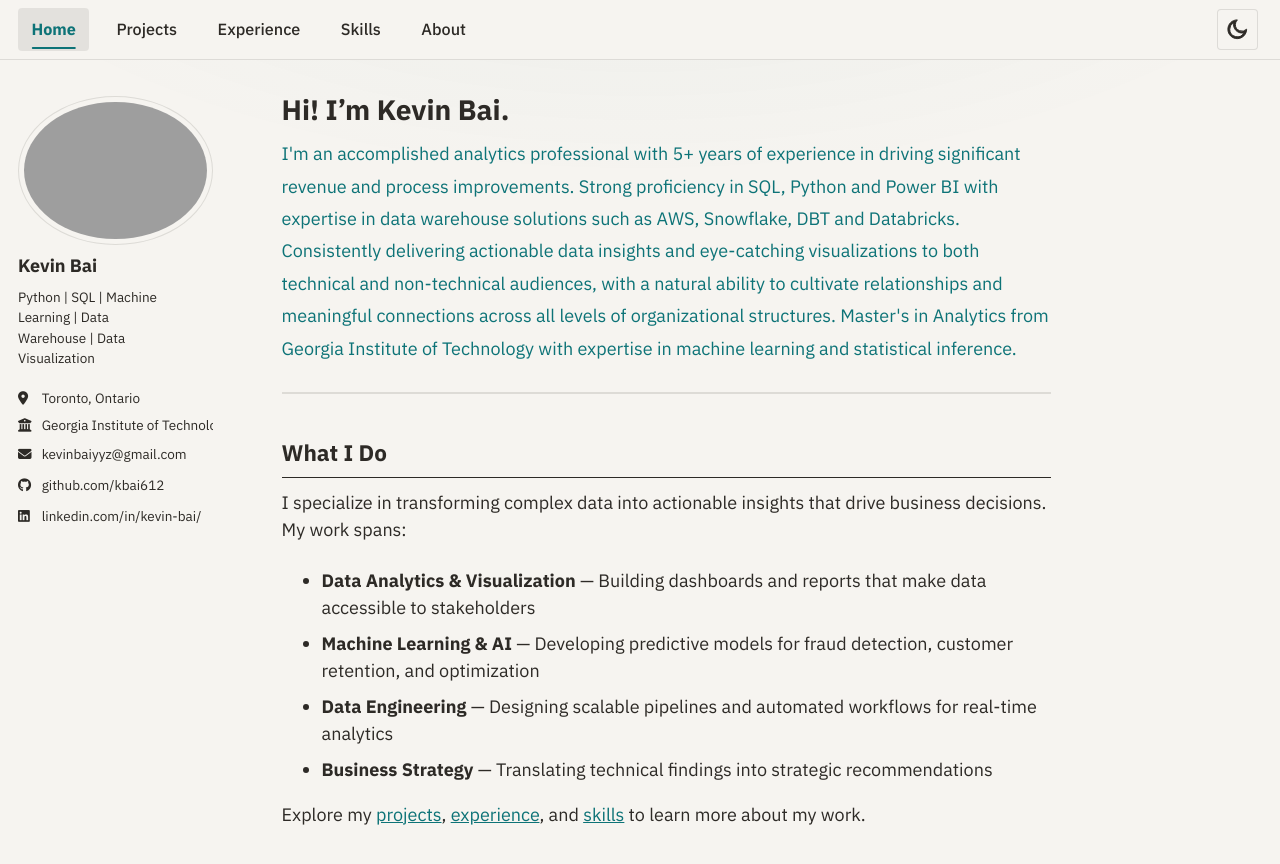
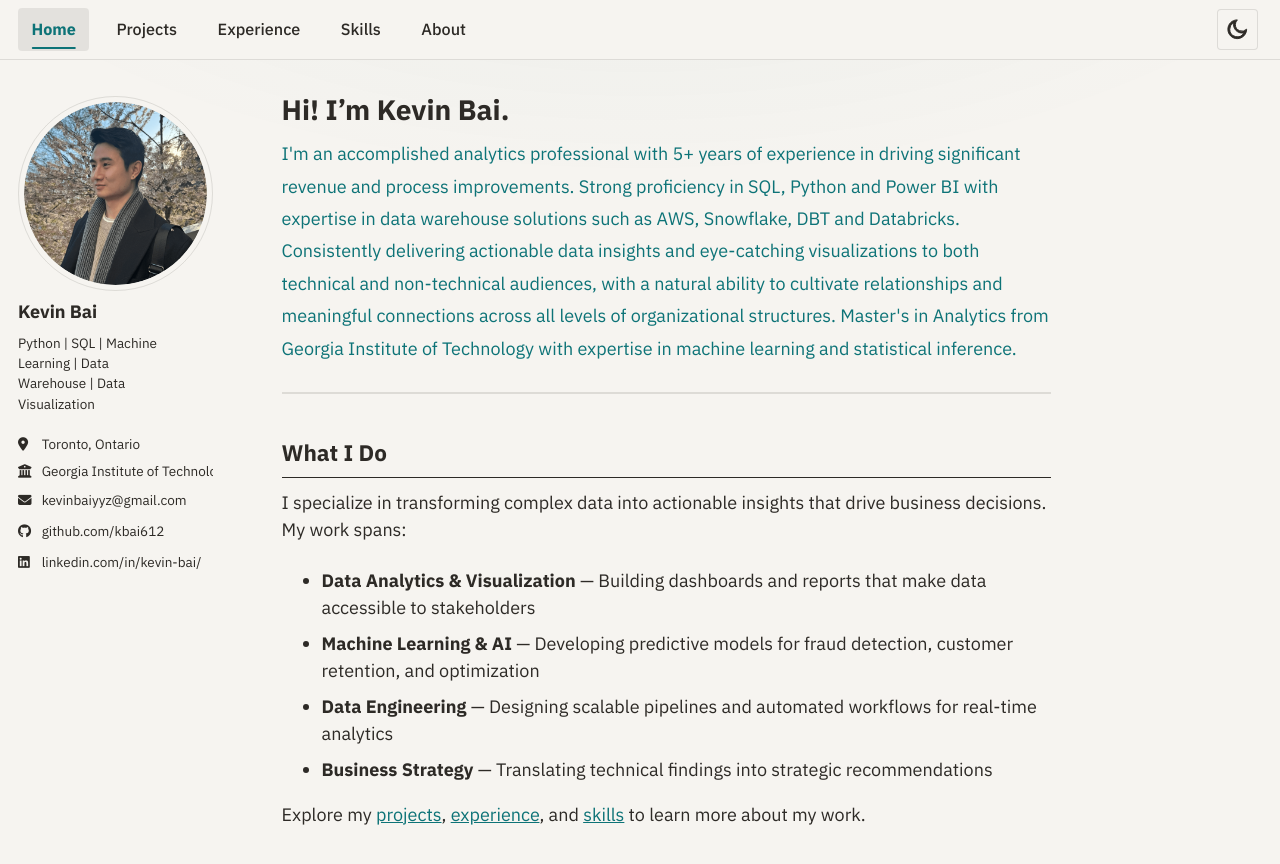
Before and after one commit to kbai612/WEBSITE, a Jekyll site: the page built from _pages/home.md, in a window 1280 px wide and 1130 px high. Shown: the top 864 px of the window. Built offline with Jekyll 4.4.1, drawn with Linux system fonts in a browser that asks for light colours.

Commit message:
changed headshot file size

```diff
--- a/_config.yml
+++ b/_config.yml
@@ -21,7 +21,7 @@ repository               : "kbai612/WEBSITE"
 #               Additional customization can be done by editing /_includes/author-profile.html
 author:
   # Biographic information
-  avatar           : "circle_headshot.JPEG"
+  avatar           : "circle_headshot.png"
   name             : "Kevin Bai"
   pronouns         : " "
   bio              : "Python | SQL | Machine Learning | Data Warehouse | Data Visualization"
```
Also changed, not shown: images/circle_headshot.png (added), 1 other file.
